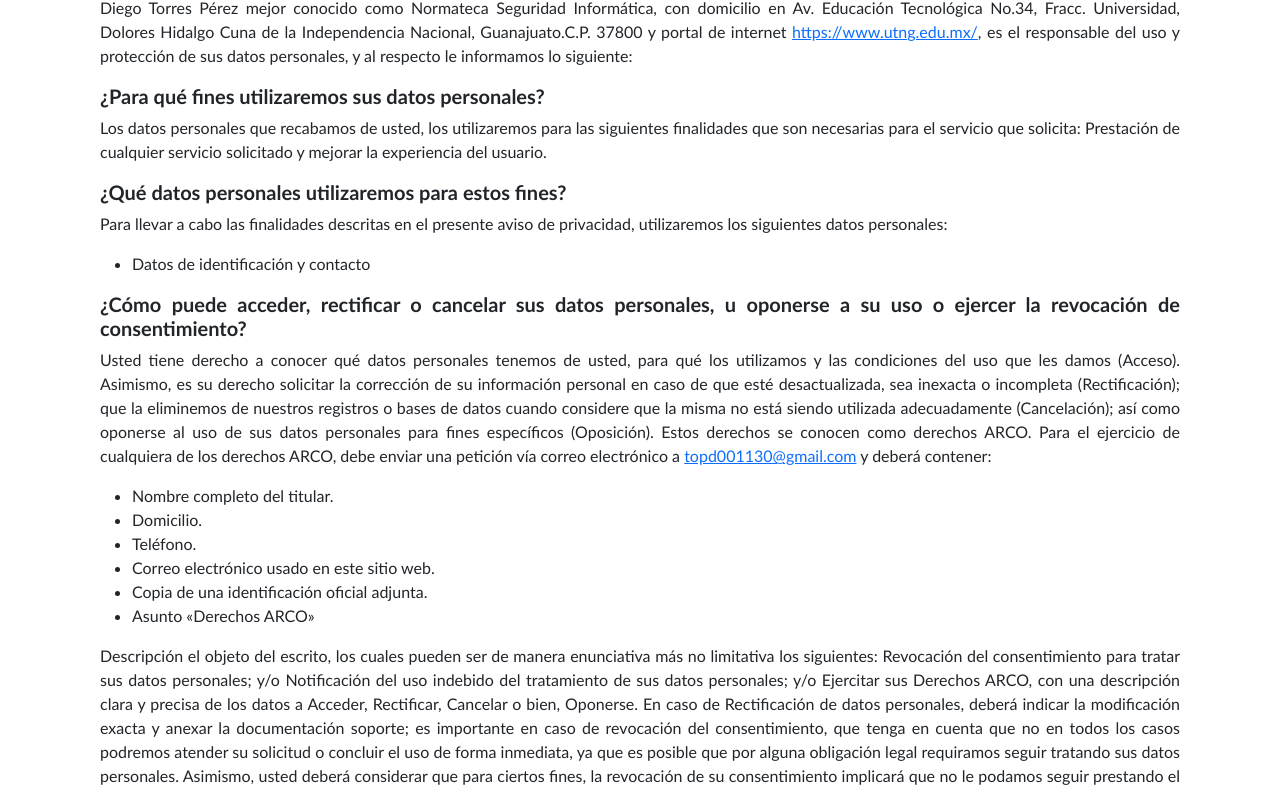
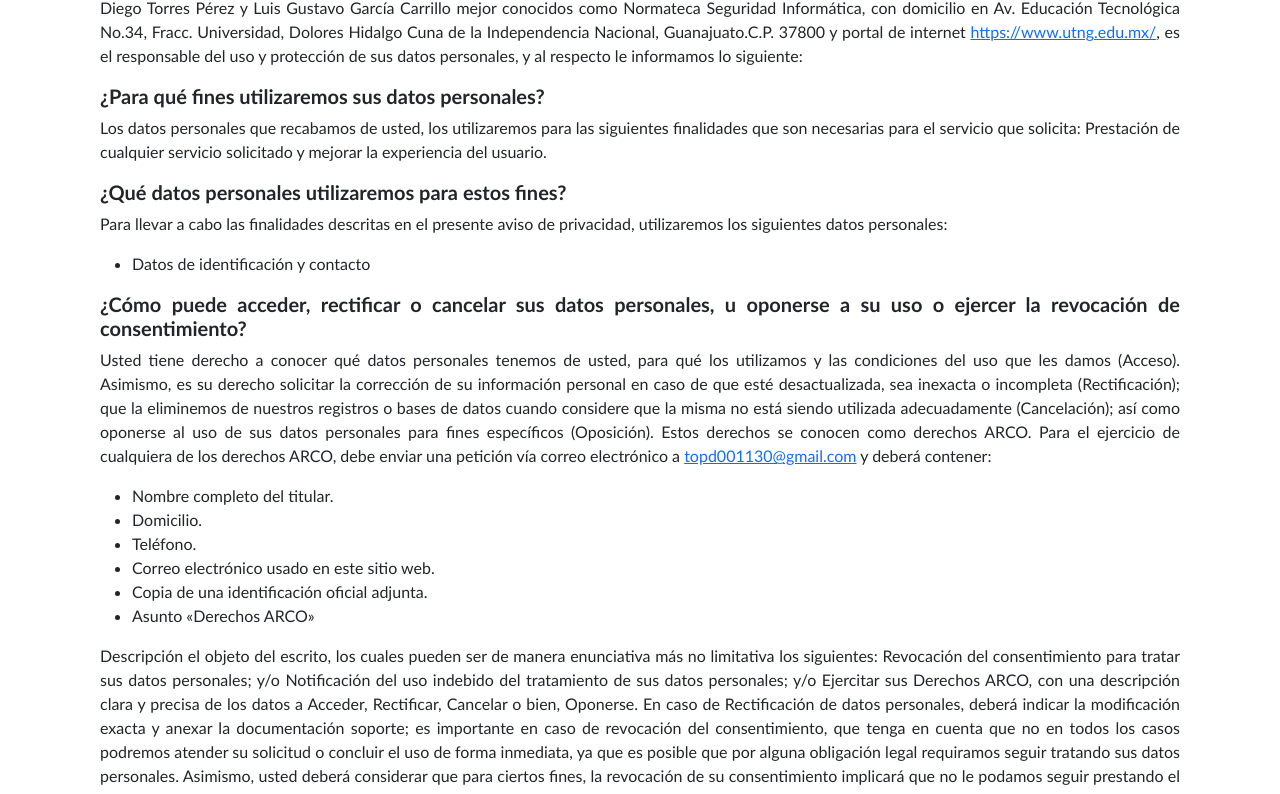
Before and after one commit to DiegoTorresP/Normateca, a plain HTML site: page Recursos/html/aviso.html in a window 1280 px wide. Shown: the part 166-960 px from the top of the page. Drawn offline with nearby package versions, Linux system fonts and the light colour scheme; a script that the page names is missing.

Commit message:
Update aviso.html

```diff
--- a/Recursos/html/aviso.html
+++ b/Recursos/html/aviso.html
@@ -40,7 +40,7 @@
     </nav>
     <div class="aviso">
         <h2>Aviso de Privacidad Integral</h2>
-        <p>Diego Torres Pérez mejor conocido como Normateca Seguridad Informática, con domicilio en Av. Educación
+        <p>Diego Torres Pérez y Luis Gustavo García Carrillo mejor conocidos como Normateca Seguridad Informática, con domicilio en Av. Educación
             Tecnológica No.34, Fracc. Universidad, Dolores Hidalgo Cuna de la Independencia Nacional, Guanajuato.C.P.
             37800 y portal de internet <a href="https://www.utng.edu.mx/">https://www.utng.edu.mx/</a>, es el
             responsable del uso y protección de sus datos
```
